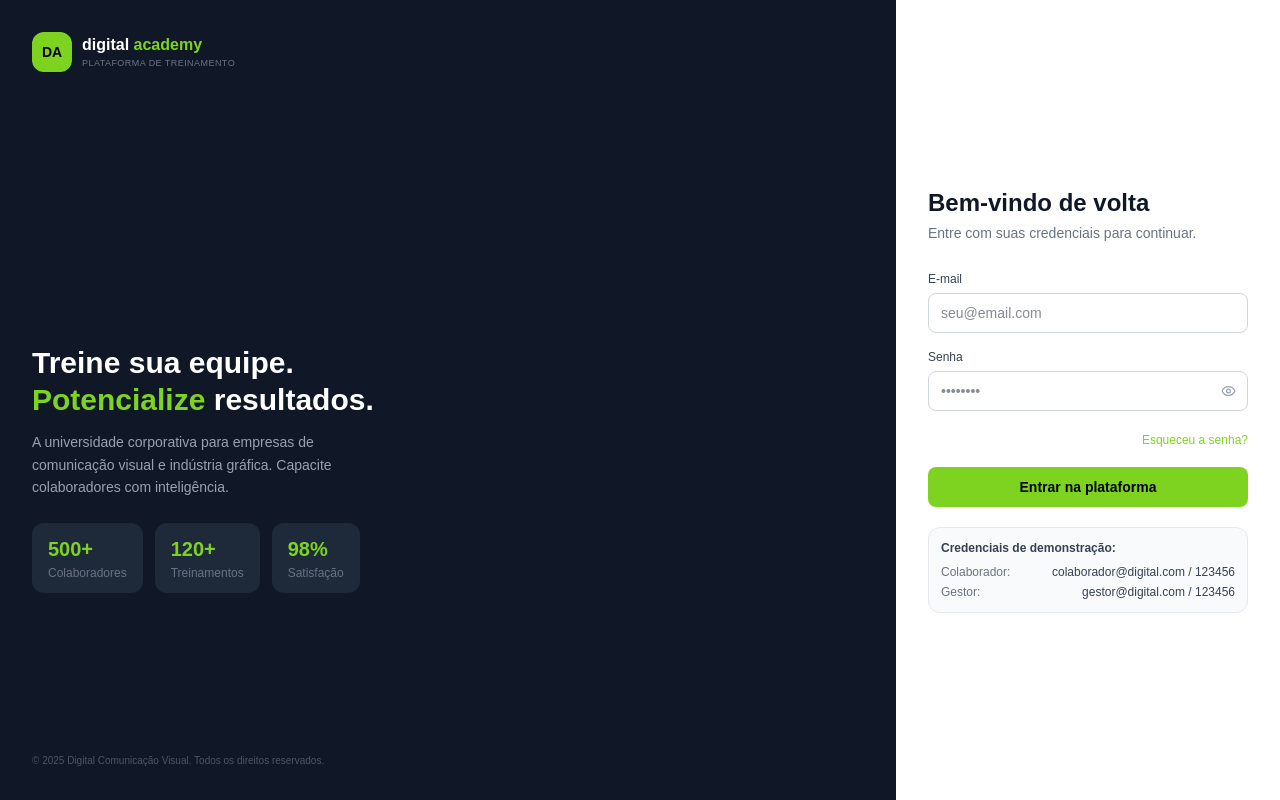
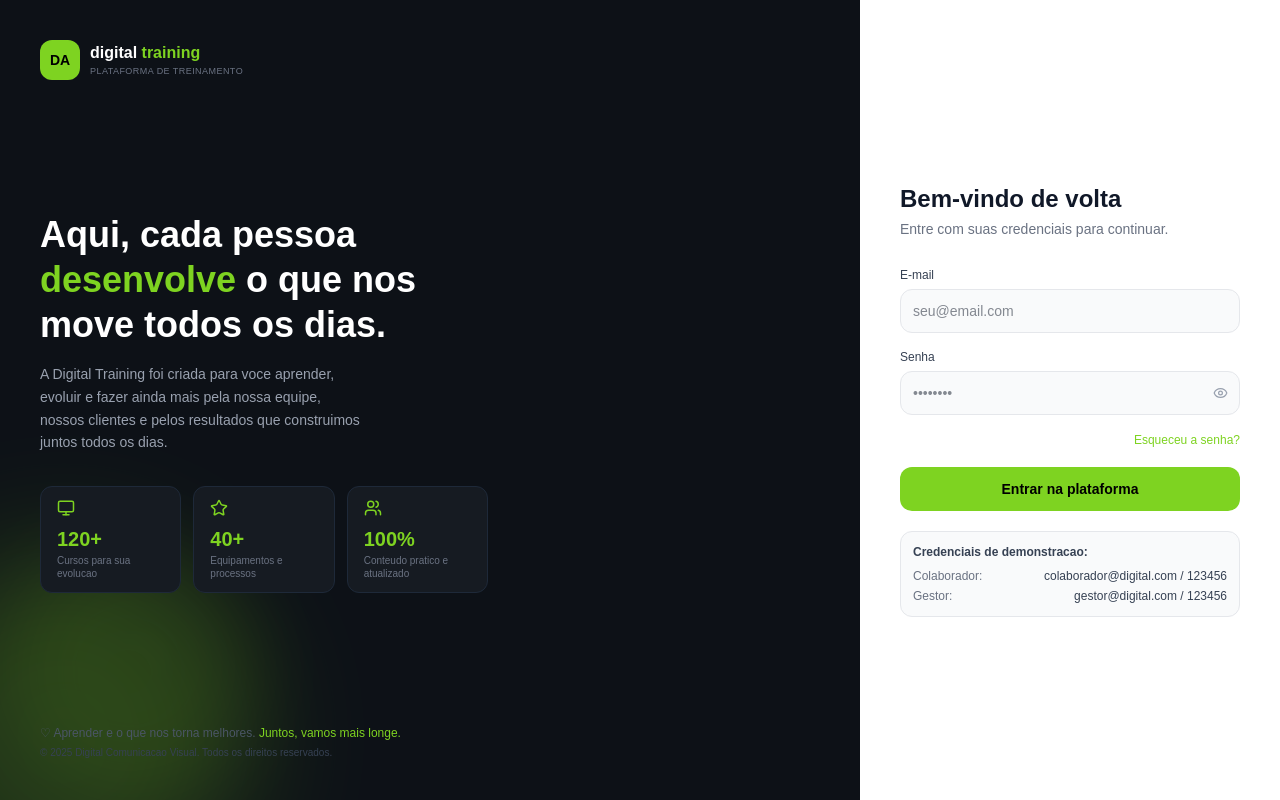
Before and after one commit to rutheenycastro/digital-academy, a Next.js app: page /login in a window 1280 px wide. Built offline with nearby package versions, Linux system fonts and the light colour scheme.

Commit message:
Redesign login page with new branding and layout

```diff
--- a/src/app/(auth)/login/page.tsx
+++ b/src/app/(auth)/login/page.tsx
@@ -2,7 +2,7 @@
 import { useState } from 'react'
 import { useRouter } from 'next/navigation'
 import { createClient } from '@/lib/supabase/client'
-import { Eye, EyeOff } from 'lucide-react'
+import { Eye, EyeOff, Users, Monitor, Star } from 'lucide-react'
 
 export default function LoginPage() {
   const router = useRouter()
@@ -27,12 +27,10 @@ export default function LoginPage() {
     e.preventDefault()
     setLoading(true)
     setErro('')
-
     const supabase = createClient()
     const { error } = await supabase.auth.signInWithPassword({ email, password: senha })
-
     if (error) {
-      setErro(`Erro: ${error.message} (${error.status ?? 'sem status'})`)
+      setErro('E-mail ou senha incorretos. Tente novamente.')
       setLoading(false)
     } else {
       router.push('/inicio')
@@ -43,40 +41,63 @@ export default function LoginPage() {
   return (
     <div className="flex h-screen">
       {/* Lado esquerdo — dark */}
-      <div className="flex-1 bg-gray-900 p-8 flex flex-col">
-        <div className="flex items-center gap-2.5 mb-auto">
+      <div className="flex-1 bg-[#0d1117] p-10 flex flex-col relative overflow-hidden">
+        {/* Glow verde no canto inferior esquerdo */}
+        <div className="absolute -bottom-32 -left-32 w-96 h-96 rounded-full bg-[#7ED321] opacity-20 blur-3xl pointer-events-none" />
+        <div className="absolute bottom-0 left-0 w-64 h-64 rounded-full bg-[#7ED321] opacity-10 blur-2xl pointer-events-none" />
+
+        {/* Logo */}
+        <div className="flex items-center gap-2.5 z-10">
           <div className="w-10 h-10 rounded-xl bg-[#7ED321] flex items-center justify-center text-sm font-bold text-black">DA</div>
           <div>
-            <div className="text-base font-bold text-white">digital <span className="text-[#7ED321]">academy</span></div>
+            <div className="text-base font-bold text-white">digital <span className="text-[#7ED321]">training</span></div>
             <div className="text-[9px] text-gray-500 uppercase tracking-wider">Plataforma de treinamento</div>
           </div>
         </div>
 
-        <div className="my-auto">
-          <h1 className="text-3xl font-bold text-white leading-tight mb-3">
-            Treine sua equipe.<br />
-            <span className="text-[#7ED321]">Potencialize</span> resultados.
+        {/* Conteudo central */}
+        <div className="my-auto z-10 max-w-md">
+          <h1 className="text-4xl font-bold text-white leading-tight mb-4">
+            Aqui, cada pessoa<br />
+            <span className="text-[#7ED321]">desenvolve</span> o que nos<br />
+            move todos os dias.
           </h1>
-          <p className="text-sm text-gray-400 leading-relaxed mb-6 max-w-xs">
-            A universidade corporativa para empresas de comunicação visual e indústria gráfica. Capacite colaboradores com inteligência.
+          <p className="text-sm text-gray-400 leading-relaxed mb-8">
+            A Digital Training foi criada para voce aprender,<br />
+            evoluir e fazer ainda mais pela nossa equipe,<br />
+            nossos clientes e pelos resultados que construimos<br />
+            juntos todos os dias.
           </p>
+
+          {/* Cards de stats */}
           <div className="flex gap-3">
-            {[['500+', 'Colaboradores'], ['120+', 'Treinamentos'], ['98%', 'Satisfação']].map(([val, label]) => (
-              <div key={label} className="bg-gray-800 rounded-xl px-4 py-3">
+            {[
+              { val: '120+', label: 'Cursos para sua evolucao', icon: Monitor },
+              { val: '40+', label: 'Equipamentos e processos', icon: Star },
+              { val: '100%', label: 'Conteudo pratico e atualizado', icon: Users },
+            ].map(({ val, label, icon: Icon }) => (
+              <div key={label} className="bg-[#161b22] border border-gray-800 rounded-xl px-4 py-3 flex-1">
+                <Icon size={18} className="text-[#7ED321] mb-2" />
                 <div className="text-xl font-bold text-[#7ED321]">{val}</div>
-                <div className="text-xs text-gray-500 mt-0.5">{label}</div>
+                <div className="text-[10px] text-gray-500 mt-0.5 leading-tight">{label}</div>
               </div>
             ))}
           </div>
         </div>
 
-        <p className="text-[10px] text-gray-600 mt-6">
-          © 2025 Digital Comunicação Visual. Todos os direitos reservados.
-        </p>
+        {/* Footer */}
+        <div className="z-10">
+          <p className="text-xs text-gray-600 mb-1">
+            ♡ Aprender e o que nos torna melhores. <span className="text-[#7ED321]">Juntos, vamos mais longe.</span>
+          </p>
+          <p className="text-[10px] text-gray-700">
+            © 2025 Digital Comunicacao Visual. Todos os direitos reservados.
+          </p>
+        </div>
       </div>
 
-      {/* Lado direito — formulário */}
-      <div className="w-96 bg-white p-8 flex flex-col justify-center">
+      {/* Lado direito — formulario */}
+      <div className="w-[420px] bg-white p-10 flex flex-col justify-center">
         <h2 className="text-2xl font-bold text-gray-900 mb-1">Bem-vindo de volta</h2>
         <p className="text-sm text-gray-500 mb-7">Entre com suas credenciais para continuar.</p>
 
@@ -89,7 +110,7 @@ export default function LoginPage() {
               onChange={e => setEmail(e.target.value)}
               placeholder="seu@email.com"
               required
-              className="w-full h-10 border border-gray-300 rounded-lg px-3 text-sm text-gray-900 outline-none focus:border-[#7ED321] focus:ring-2 focus:ring-[#7ED321]/10"
+              className="w-full h-11 border border-gray-200 rounded-xl px-3 text-sm text-gray-900 outline-none focus:border-[#7ED321] focus:ring-2 focus:ring-[#7ED321]/10 bg-gray-50"
             />
           </div>
 
@@ -102,32 +123,32 @@ export default function LoginPage() {
                 onChange={e => setSenha(e.target.value)}
                 placeholder="••••••••"
                 required
-                className="w-full h-10 border border-gray-300 rounded-lg px-3 pr-10 text-sm text-gray-900 outline-none focus:border-[#7ED321] focus:ring-2 focus:ring-[#7ED321]/10"
+                className="w-full h-11 border border-gray-200 rounded-xl px-3 pr-10 text-sm text-gray-900 outline-none focus:border-[#7ED321] focus:ring-2 focus:ring-[#7ED321]/10 bg-gray-50"
               />
-              <button type="button" onClick={() => setMostrarSenha(!mostrarSenha)} className="absolute right-3 top-1/2 -translate-y-1/2 text-gray-400">
+              <button type="button" onClick={() => setMostrarSenha(!mostrarSenha)} className="absolute right-3 top-1/2 -translate-y-1/2 text-gray-400 hover:text-gray-600">
                 {mostrarSenha ? <EyeOff size={15} /> : <Eye size={15} />}
               </button>
             </div>
           </div>
 
-          <div className="text-right">
+          <div className="text-right -mt-1">
             <button type="button" onClick={handleEsqueceuSenha} className="text-xs text-[#7ED321] hover:underline">Esqueceu a senha?</button>
           </div>
 
-          {resetEnviado && <p className="text-xs text-green-600 bg-green-50 border border-green-200 rounded-lg px-3 py-2">Email de recuperação enviado! Verifique sua caixa de entrada.</p>}
-          {erro && <p className="text-xs text-red-500 bg-red-50 border border-red-200 rounded-lg px-3 py-2">{erro}</p>}
+          {resetEnviado && <p className="text-xs text-green-600 bg-green-50 border border-green-200 rounded-xl px-3 py-2">Email de recuperacao enviado! Verifique sua caixa de entrada.</p>}
+          {erro && <p className="text-xs text-red-500 bg-red-50 border border-red-200 rounded-xl px-3 py-2">{erro}</p>}
 
           <button
             type="submit"
             disabled={loading}
-            className="w-full bg-[#7ED321] text-black font-bold py-2.5 rounded-lg text-sm hover:bg-[#6bbf1a] transition-colors disabled:opacity-60"
+            className="w-full bg-[#7ED321] text-black font-bold py-3 rounded-xl text-sm hover:bg-[#6bbf1a] transition-colors disabled:opacity-60"
           >
             {loading ? 'Entrando...' : 'Entrar na plataforma'}
           </button>
         </form>
 
         <div className="mt-5 bg-gray-50 border border-gray-200 rounded-xl p-3 text-xs">
-          <p className="font-semibold text-gray-700 mb-2">Credenciais de demonstração:</p>
+          <p className="font-semibold text-gray-700 mb-2">Credenciais de demonstracao:</p>
           <div className="flex justify-between text-gray-500 mb-1">
             <span>Colaborador:</span><span className="text-gray-700 font-medium">colaborador@digital.com / 123456</span>
           </div>
```
